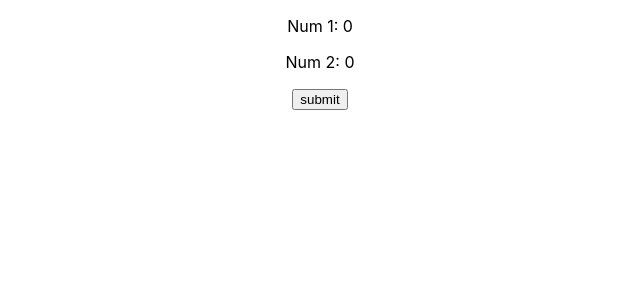
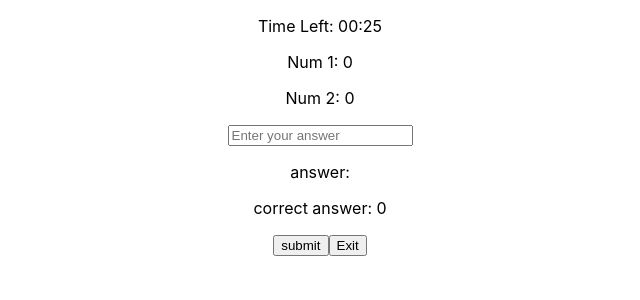
Before and after one commit to meghagl17/MathWebsite, a React (Create React App) app in the folder math_website/: page /play in a window 1280 px wide. Shown: the top 300 px of the page, without its empty margins (320-960 px from the left). Built offline with nearby package versions, Linux system fonts and the light colour scheme.

Commit message:
main logic working

```diff
--- a/math_website/src/App.jsx
+++ b/math_website/src/App.jsx
@@ -6,10 +6,13 @@ import SelectBranch from './Components/SelectBranch'
 import Context from './Context'
 import Rules from './Components/Rules'
 import Play from './Components/Play'
+import Result from './Components/Result'
 
 function App() {
 
     const [currentOperation, setCurrentOperation] = React.useState('');
+    const [correctList, setCorrectList] = React.useState([]);
+    const [incorrectList, setIncorrectList] = React.useState([]);
 
     return (
       <div className="App">
@@ -25,8 +28,14 @@ function App() {
                 <Route path="/rules" element={<Rules />} />
                 <Route path="/play" element={
                   <Context.Provider
-                    value={{currentOperation}}>
+                    value={{currentOperation, correctList, setCorrectList, incorrectList, setIncorrectList}}>
                     <Play />
+                  </Context.Provider>
+                } />
+                <Route path="/result" element={
+                  <Context.Provider
+                    value={{correctList, setCorrectList, incorrectList, setIncorrectList}}>
+                    <Result />
                   </Context.Provider>
                 } />
               </Routes>
--- a/math_website/src/Components/Play.jsx
+++ b/math_website/src/Components/Play.jsx
@@ -1,17 +1,24 @@
 import * as React from 'react';
 import { useNavigate } from 'react-router-dom';
-import { useContext } from 'react';
+import { useContext, useEffect } from 'react';
 import ContextProvider from '../Context';
 
 function Play() {
     const navigate = useNavigate();
+
     const [num1, setNum1] = React.useState(0);
     const [num2, setNum2] = React.useState(0);
     const [correctAnswer, setCorrectAnswer] = React.useState(0);
-
+    const [userInput, setUserInput] = React.useState('');
 
     const temp = useContext(ContextProvider);
     const currentOperation = temp.currentOperation;
+    const correct = temp.correctList;
+    const setCorrect = temp.setCorrectList;
+    const incorrect = temp.incorrectList;
+    const setIncorrect = temp.setIncorrectList;
+
+    const [timeLeft, setTimeLeft] = React.useState(30); // 60 seconds timer
 
     const newAddNum = () => {
         let newNum1 = Math.floor(Math.random() * 100) + 1;
@@ -25,17 +32,107 @@ function Play() {
         setCorrectAnswer(correctAnswerVar);
     }
 
-    const submitClicked = () => {
-        if(currentOperation === "Addition"){
-            newAddNum();
+    const newSubNum = () => {
+        let newNum1 = Math.floor(Math.random() * 100) + 1;
+        let newNum2 = Math.floor(Math.random() * 100) + 1;
+        if(newNum1 < newNum2){
+            [newNum1, newNum2] = [newNum2, newNum1];
+        }
+        setNum1(newNum1);
+        setNum2(newNum2);
+        const correctAnswerVar = newNum1 - newNum2;
+        setCorrectAnswer(correctAnswerVar);
+    }
+
+    const exitClicked = () => {
+        navigate('/result')
+    };
+
+
+    useEffect(() => {
+        if (timeLeft > 0) {
+            const timerId = setTimeout(() => {
+                setTimeLeft(timeLeft - 1);
+            }, 1000);
+            return () => clearTimeout(timerId);
+        }
+        if(timeLeft <= 0){
+            exitClicked();
+        }
+    }, [timeLeft]);
+
+    const newMultNum = () => {
+        let newNum1 = Math.floor(Math.random() * 100) + 1;
+        let newNum2 = Math.floor(Math.random() * 11) + 1;
+        if(newNum1 < newNum2){
+            [newNum1, newNum2] = [newNum2, newNum1];
+        }
+        setNum1(newNum1);
+        setNum2(newNum2);
+        const correctAnswerVar = newNum1 * newNum2;
+        setCorrectAnswer(correctAnswerVar);
+    }
+
+    const [operationFunction, setOperationFunction] = React.useState(() => newAddNum);
+
+    useEffect(() => {
+        if(currentOperation === 'Addition'){
+            setOperationFunction(() => newAddNum);
+        }else if (currentOperation === 'Subtraction'){
+            setOperationFunction(() => newSubNum);
+        }else if (currentOperation === 'Multiplication'){
+            setOperationFunction(() => newMultNum);
+        }
+    }, [currentOperation]);
+
+    const checkAnswer = () => {
+        if (parseInt(userInput, 10) === correctAnswer){
+            return true;
+        }else{
+            return false;
         }
     }
 
+    const submitClicked = () => {
+        if (timeLeft > 0) {
+            let result = checkAnswer();
+            if(result === true){
+                const newTuple = [num1, num2, userInput, correctAnswer];
+                setCorrect((prevList) => [...prevList, newTuple]);
+            } else {
+                const newTuple = [num1, num2, userInput, correctAnswer];
+                setIncorrect((prevList) => [...prevList, newTuple]);
+            }
+            setUserInput('');
+            operationFunction();
+        }
+    }
+
+    const handleInputChange = (event) => {
+        setUserInput(event.target.value);
+    }
+
+    const formatTime = (time) => {
+        const minutes = Math.floor(time / 60);
+        const seconds = time % 60;
+        return `${minutes.toString().padStart(2, '0')}:${seconds.toString().padStart(2, '0')}`;
+    };
+
     return (
         <div className="SelectBranch">
+            <p>Time Left: {formatTime(timeLeft)}</p>
             <p>Num 1: {num1}</p>
             <p>Num 2: {num2}</p>
+            <input
+                type="number"
+                value={userInput}
+                onChange={handleInputChange}
+                placeholder="Enter your answer"
+            />
+            <p>answer: {userInput}</p>
+            <p>correct answer: {correctAnswer}</p>
             <button onClick={() => submitClicked()}>submit</button>
+            <button onClick={() => exitClicked()}>Exit</button>
         </div>
       );
 }
--- /dev/null
+++ b/math_website/src/Components/Result.jsx
@@ -0,0 +1,35 @@
+import * as React from 'react';
+import { useNavigate } from 'react-router-dom';
+import { useContext } from 'react';
+import ContextProvider from '../Context';
+
+function Result() {
+    const navigate = useNavigate();
+
+    const temp = useContext(ContextProvider);
+    const correct = temp.correctList;
+    const incorrect = temp.incorrectList;
+
+    return (
+        <div className="Result">
+            <p>Correct: </p>
+            <ul>
+                {correct.map((tuple, index) => (
+                <li key={index}>
+                    Num1: {tuple[0]}, Num2: {tuple[1]}, User Answer: {tuple[2]}, Correct Answer: {tuple[3]}
+                </li>
+                ))}
+            </ul>
+            <p>Wrong: </p>
+            <ul>
+                {incorrect.map((tuple, index) => (
+                <li key={index}>
+                    Num1: {tuple[0]}, Num2: {tuple[1]}, User Answer: {tuple[2]}, Correct Answer: {tuple[3]}
+                </li>
+                ))}
+            </ul>
+        </div>
+      );
+}
+
+export default Result;
```
